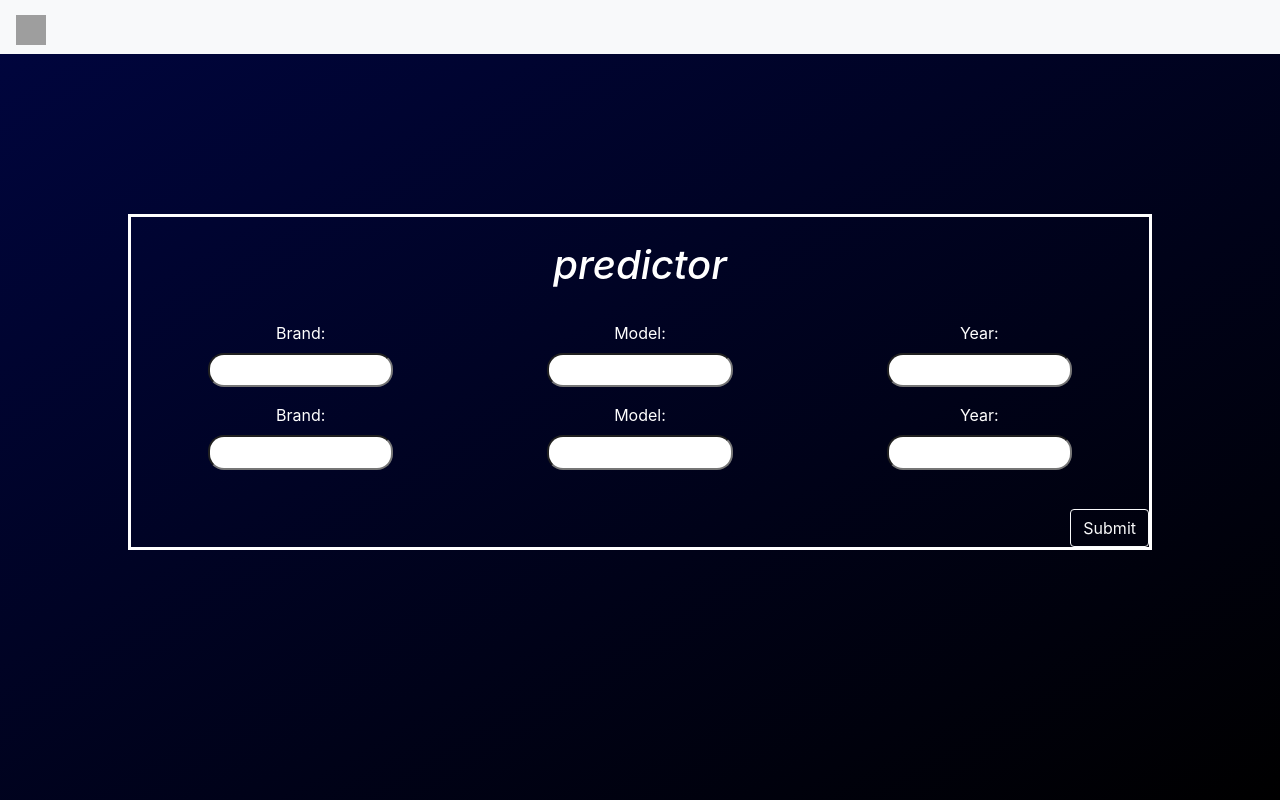
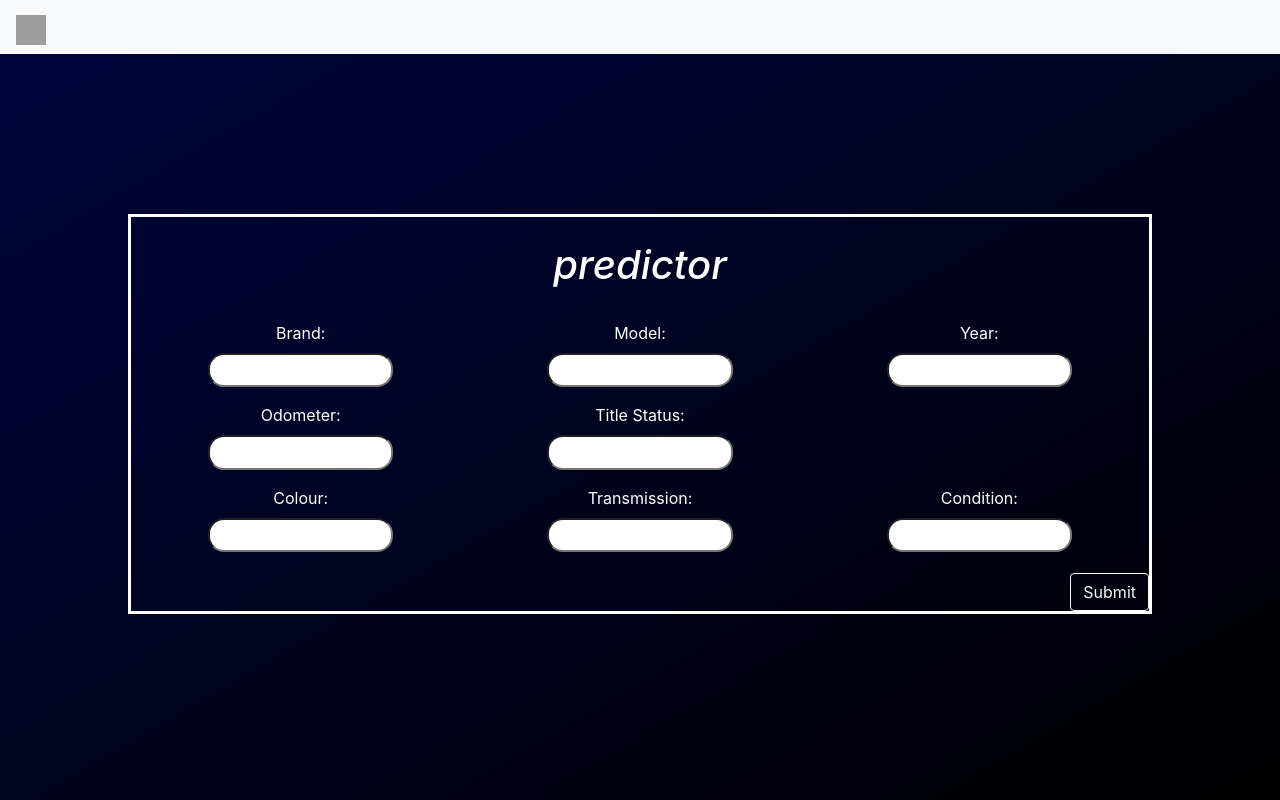
Before and after one commit to justinmlam/used-car-price-predictor, a Django app: page /predictor/ in a window 1280 px wide. Run offline with Django 3.2, Linux system fonts and the light colour scheme; style sheets or scripts are compiled from the project's sources; some libraries are stand-ins or nearby versions; grey boxes are pictures that could not be loaded.

Commit message:
Added all fields for predictor form

```diff
--- a/predictor/forms.py
+++ b/predictor/forms.py
@@ -10,3 +10,20 @@ class VehicleForm(forms.Form):
     year = forms.CharField(max_length=4,
                            label="Year",
                            widget=forms.TextInput(attrs={'class': 'text-field'}))
+
+    odometer = forms.CharField(max_length=100,
+                            label="Odometer",
+                            widget=forms.TextInput(attrs={'class': 'text-field'}))
+    title = forms.CharField(max_length=100,
+                            label="Title Status",
+                            widget=forms.TextInput(attrs={'class': 'text-field'}))
+
+    color = forms.CharField(max_length=100,
+                            label="Colour",
+                            widget=forms.TextInput(attrs={'class': 'text-field'}))
+    transmission = forms.CharField(max_length=100,
+                            label="Transmission",
+                            widget=forms.TextInput(attrs={'class': 'text-field'}))
+    condition = forms.CharField(max_length=100,
+                            label="Condition",
+                            widget=forms.TextInput(attrs={'class': 'text-field'}))
--- a/predictor/static/predictor/css/main.scss
+++ b/predictor/static/predictor/css/main.scss
@@ -30,7 +30,7 @@ a {
 
 .main-page {
     color: white;
-    height: 21rem;
+    height: 25rem;
     margin: 0 10% 0;
     border-color: white;
     border: solid;
--- a/predictor/templates/predictor/index.html
+++ b/predictor/templates/predictor/index.html
@@ -29,19 +29,33 @@
                         {{ form.year }}
                     </div>
                 </div>
+                <div class="row mb-3">
+                    <div class="col-sm question-field">
+                        {% csrf_token %}
+                        {{ form.odometer.label_tag }}
+                        {{ form.odometer }}
+                    </div>
+                    <div class="col-sm question-field">
+                        {{ form.title.label_tag }}
+                        {{ form.title }}
+                    </div>
+                    <div class="col-sm question-field">
+
+                    </div>
+                </div>
                 <div class="row">
                     <div class="col-sm question-field">
                         {% csrf_token %}
-                        {{ form.brand.label_tag }}
-                        {{ form.brand }}
+                        {{ form.color.label_tag }}
+                        {{ form.color }}
                     </div>
                     <div class="col-sm question-field">
-                        {{ form.model.label_tag }}
-                        {{ form.model }}
+                        {{ form.transmission.label_tag }}
+                        {{ form.transmission }}
                     </div>
                     <div class="col-sm question-field">
-                        {{ form.year.label_tag }}
-                        {{ form.year }}
+                        {{ form.condition.label_tag }}
+                        {{ form.condition }}
                     </div>
                 </div>
             </div>
--- a/static/predictor/css/main.css
+++ b/static/predictor/css/main.css
@@ -22,7 +22,7 @@ a {
 
 .main-page {
   color: white;
-  height: 21rem;
+  height: 25rem;
   margin: 0 10% 0;
   border-color: white;
   border: solid;
```
